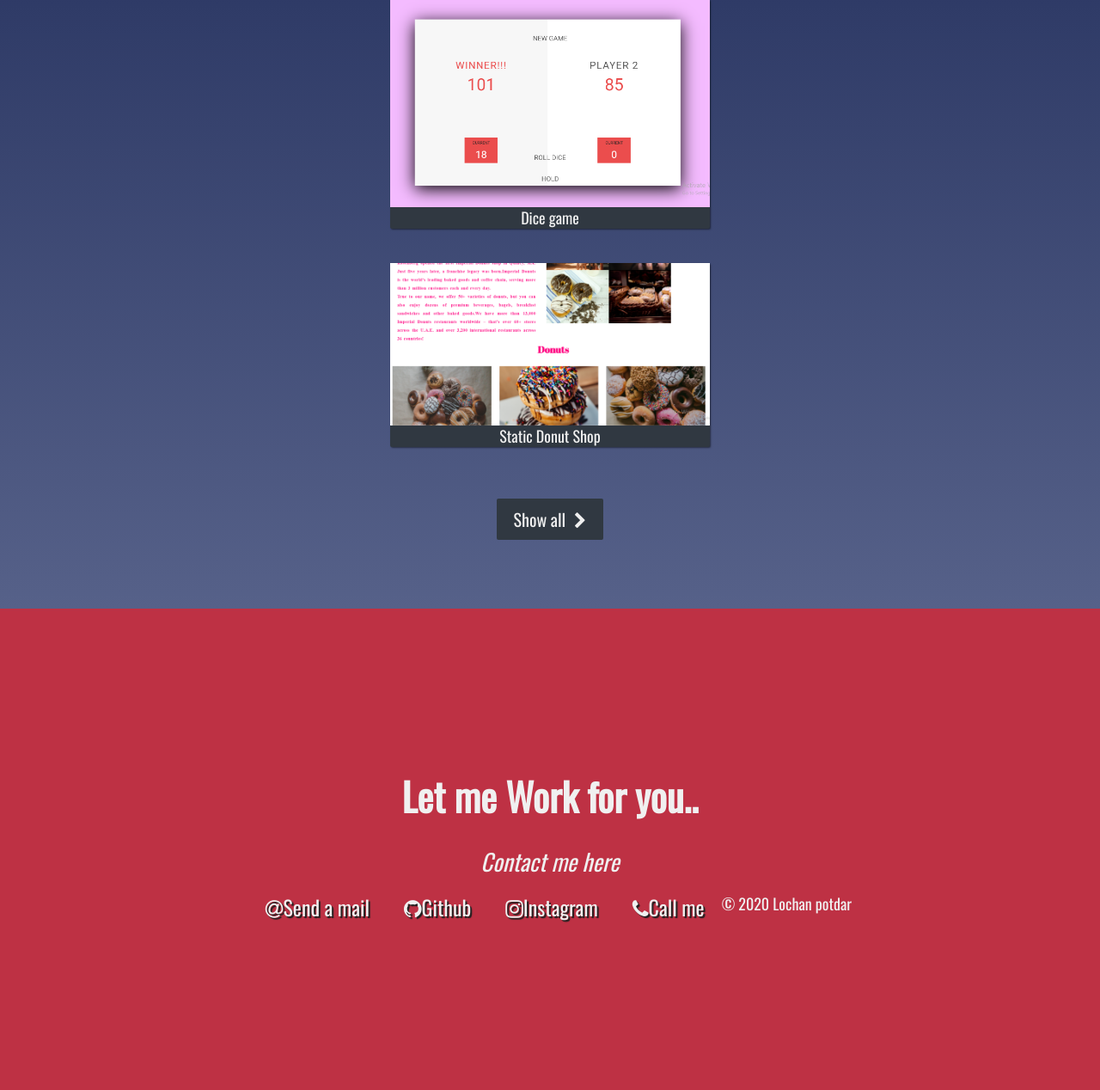
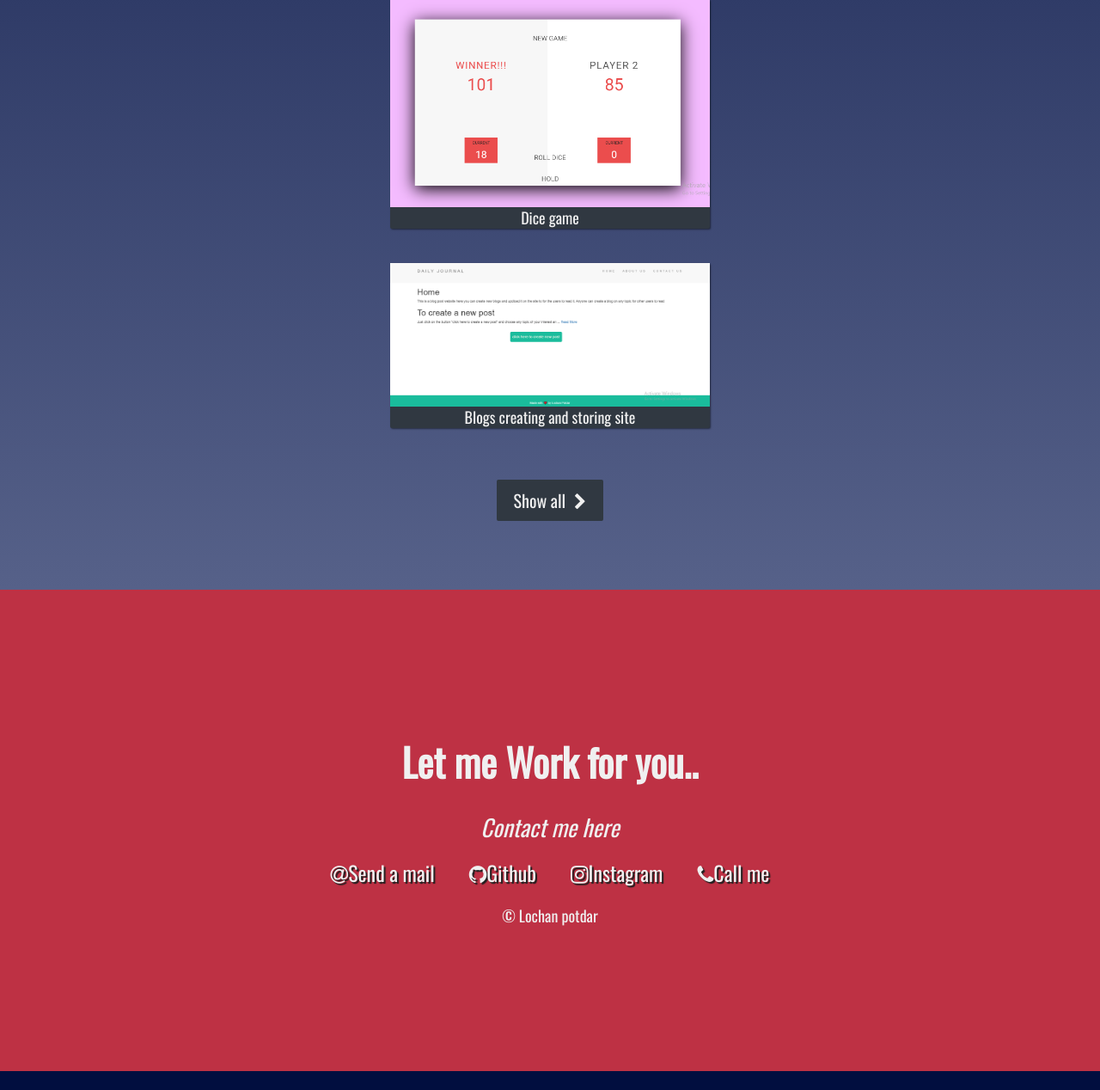
Before and after one commit to lochanp/personal-portfolio, a PHP site: page / in a window 1280 px wide. Shown: the part 1625-2893 px from the top of the page at 86% size. After the commit the page ends 2871 px from the top, so only its background shows below. Run offline with PHP 8.4, Linux system fonts and the light colour scheme.

Commit message:
final changes

```diff
--- a/css/index.css
+++ b/css/index.css
@@ -170,7 +170,6 @@
   }
 
 
-
   /* Projects section */
 
   .projects-section {
@@ -312,9 +311,7 @@
     transform: translateY(8px);
   }
   .copywrite {
-    display: block;
-    position: relative;
-    top: 10px;
+    margin-top: 10px;
   }
 
   @media (max-width: 28.75em) {
--- a/index.html
+++ b/index.html
@@ -31,16 +31,16 @@
             <img class="project-image" src="img/Capture.PNG" alt="project">
             <p class="project-tile">Get your Weather</p>
           </a>
-          <a class="project project-tile" href="https://lochan-pig-game.herokuapp.com/" target="_blank">
+          <a class="project project-tile" href="https://lochanp.github.io/pig-game/" target="_blank">
             <img class="project-image" src="img/Capture3.PNG" alt="project">
             <p class="project-tile">Dice game</p>
           </a>
-          <a class="project project-tile" href="https://lochan-donut-shop.herokuapp.com/" target="_blank">
+          <a class="project project-tile" href="https://github.com/lochanp/blog-with-databse" target="_blank">
             <img class="project-image" src="img/Capture4.PNG" alt="project">
-            <p class="project-tile">Static Donut Shop</p>
+            <p class="project-tile">Blogs creating and storing site</p>
           </a>
         </div>
-        <a href="" class="btn btn-show-all" target="_blank">Show all<i class="fa fa-chevron-right"></i></a>
+        <a href="https://github.com/lochanp?tab=repositories" class="btn btn-show-all" target="_blank">Show all<i class="fa fa-chevron-right"></i></a>
       </section>
       <section id="contact" class="contact-section">
         <div class="contact-section-header">
@@ -51,8 +51,8 @@
             <a id="profile-link" href="https://github.com/lochanp" target="_blank" class="btn contact-details"><i class="fa fa-github"></i>Github</a>
             <a id="profile-link" href="https://www.instagram.com/lochan.potdar/" target="_blank" class="btn contact-details"><i class="fa fa-instagram"></i>Instagram</a>
             <a id="profile-link" href="tel:7715089653" class="btn contact-details"><i class="fa fa-phone"></i>Call me</a>
-            <p class="copywrite">&copy; 2020 Lochan potdar</p>
           </div>
+          <div class="copywrite">&copy; Lochan potdar</div>
       </section>
     </main>
   </body>
```
Also changed, not shown: img/Capture4.PNG.
